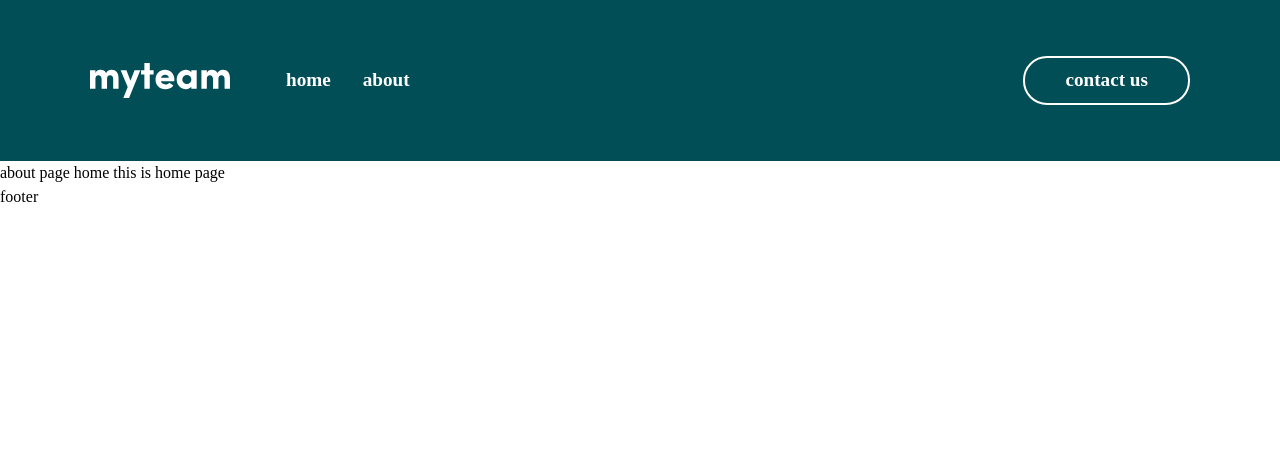
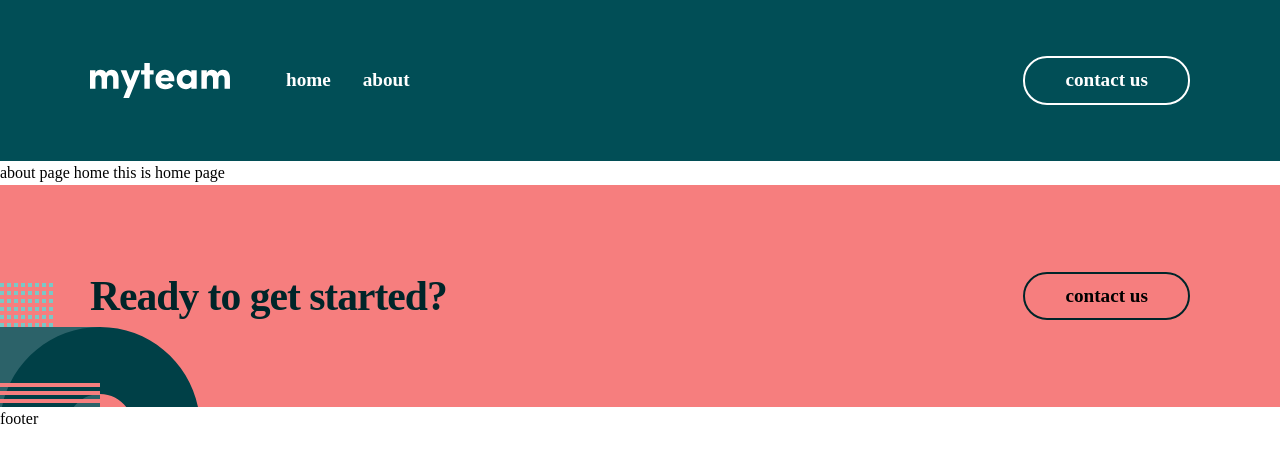
Before and after one commit to Castelo-Codez/myteam-multi-page-nuxt, a Nuxt app: page /about in a window 1280 px wide. Shown: the top 462 px of the page. Built offline with nearby package versions, Linux system fonts and the light colour scheme.

Commit message:
readyToGetStarted section added

```diff
--- /dev/null
+++ b/components/ReadyToGetStarted.vue
@@ -0,0 +1,42 @@
+<template>
+    <section
+        class="py-20 bg-color-light-coral relative z-10  overflow-hidden"
+    >
+        <div
+            class="container grid justify-center gap-y-4 md:grid-cols-[auto_auto] md:justify-between md:items-center"
+        >
+            <h1
+                class=" text-[calc(1.2rem_+_4vw)] tracking-[-1px] sm:text-[calc(0.2rem_+_3vw)] text-center font-[700] text-color-dark-green"
+            >
+                Ready to get started?
+            </h1>
+            <Button :is-light="false" />
+            <div
+                aria-hidden="true"
+                class=" absolute -bottom-5 2xl:bottom-0  z-[-1]  left-0"
+            >
+                <svg
+                    xmlns="http://www.w3.org/2000/svg"
+                    width="200"
+                    height="144"
+                >
+                    <g fill="none" fillRule="evenodd">
+                        <path fill="#2C6269" d="M100 144H0V44h100z" />
+                        <path
+                            fill="#004047"
+                            d="M100 44c55.228 0 100 44.772 100 100s-44.772 100-100 100S0 199.228 0 144 44.772 44 100 44zm0 67c-18.225 0-33 14.775-33 33s14.775 33 33 33 33-14.775 33-33-14.775-33-33-33z"
+                        />
+                        <path
+                            fill="#F67E7E"
+                            d="M100 140v4H0v-4h100zm0-8v4H0v-4h100zm0-8v4H0v-4h100zm0-8v4H0v-4h100zm0-8v4H0v-4h100zm0-8v4H0v-4h100z"
+                        />
+                        <path
+                            fill="#79C8C7"
+                            d="M4 40v4H0v-4h4zm7 0v4H7v-4h4zm7 0v4h-4v-4h4zm7 0v4h-4v-4h4zm7 0v4h-4v-4h4zm7 0v4h-4v-4h4zm7 0v4h-4v-4h4zm7 0v4h-4v-4h4zM4 32v4H0v-4h4zm7 0v4H7v-4h4zm7 0v4h-4v-4h4zm7 0v4h-4v-4h4zm7 0v4h-4v-4h4zm7 0v4h-4v-4h4zm7 0v4h-4v-4h4zm7 0v4h-4v-4h4zM4 24v4H0v-4h4zm7 0v4H7v-4h4zm7 0v4h-4v-4h4zm7 0v4h-4v-4h4zm7 0v4h-4v-4h4zm7 0v4h-4v-4h4zm7 0v4h-4v-4h4zm7 0v4h-4v-4h4zm-35-8v4h-4v-4h4zm14 0v4h-4v-4h4zm-7 0v4h-4v-4h4zm21 0v4h-4v-4h4zm-7 0v4h-4v-4h4zM4 16v4H0v-4h4zm7 0v4H7v-4h4zm42 0v4h-4v-4h4zM4 8v4H0V8h4zm7 0v4H7V8h4zm7 0v4h-4V8h4zm7 0v4h-4V8h4zm7 0v4h-4V8h4zm7 0v4h-4V8h4zm7 0v4h-4V8h4zm7 0v4h-4V8h4zM4 0v4H0V0h4zm7 0v4H7V0h4zm7 0v4h-4V0h4zm7 0v4h-4V0h4zm7 0v4h-4V0h4zm7 0v4h-4V0h4zm7 0v4h-4V0h4zm7 0v4h-4V0h4z"
+                        />
+                    </g>
+                </svg>
+            </div>
+        </div>
+    </section>
+</template>
--- a/layouts/default.vue
+++ b/layouts/default.vue
@@ -1,5 +1,6 @@
 <template>
     <Header />
     <slot />
+    <ReadyToGetStarted />
     <footer>footer</footer>
 </template>
```
